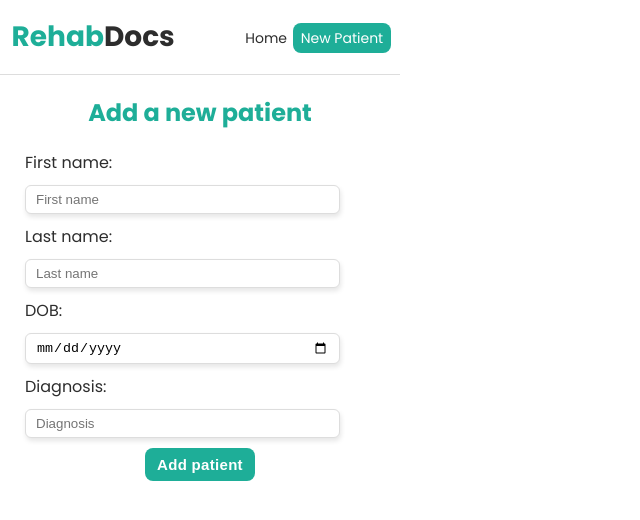
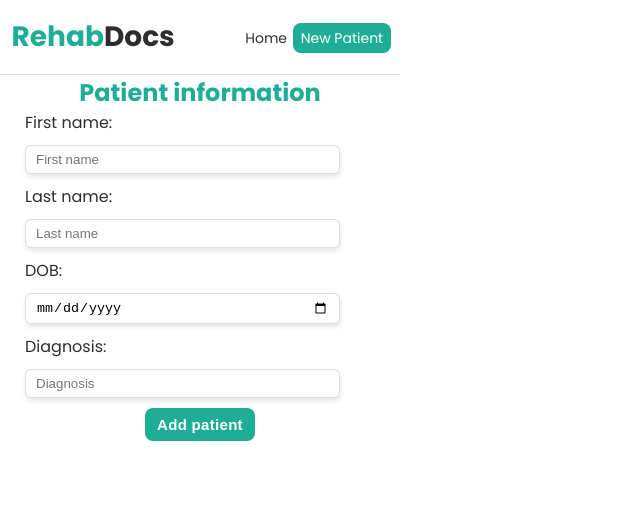
Before and after one commit to diegoram23/rehab-docs, a React (Create React App) app: page /#/newPatient in a window 1280 px wide. Shown: the top 520 px of the page, without its empty margins (0-640 px from the left). Built offline with nearby package versions, Linux system fonts and the light colour scheme; no server answers; sample sign-in values are in the browser's storage.

Commit message:
set up useParams

```diff
--- a/src/App.js
+++ b/src/App.js
@@ -2,6 +2,7 @@ import { HashRouter, Routes, Route } from 'react-router-dom'
 import HeaderLayout from './layouts/HeaderLayout';
 import Home from './pages/Home';
 import NewPatientForm from './pages/NewPatientForm';
+import PatientDetails from './pages/PatientDetails';
 
 
 function App() {
@@ -11,7 +12,8 @@ function App() {
         <Routes>
           <Route path='/' element={<HeaderLayout />}>
             <Route index element={<Home />} />
-            <Route path='/newpatient' element={<NewPatientForm />}/>
+            <Route path='/newPatient' element={<NewPatientForm />}/>
+            <Route path='/patient/:id' element={<PatientDetails />}/>
           </Route>
         </Routes>
       </HashRouter>
--- a/src/components/PatientList.js
+++ b/src/components/PatientList.js
@@ -1,7 +1,10 @@
+import { useNavigate } from "react-router-dom";
+
 import { db } from "../firebase/config";
 import { doc, deleteDoc } from "firebase/firestore";
 
 const PatientList = ({ patients }) => {
+    const navigate= useNavigate()
 
     const handleClick = async (id) => {
         console.log(id)
@@ -20,7 +23,7 @@ const PatientList = ({ patients }) => {
                     <p><strong>DOB: </strong>{patient.DOB}</p>
                     <div className="inline">
                         <p><strong>Dx: </strong>{patient.Diagnosis}</p>
-                        <button className="all-notes-btn">Tx. history</button>
+                        <button onClick={() => navigate(`/patient/${patient.id}`)} className="all-notes-btn">History</button>
                         <button className="new-note-btn">New note</button>
                     </div>
                 </section>
--- a/src/index.css
+++ b/src/index.css
@@ -42,6 +42,10 @@ nav a.active {
   background-color: #1eae98;
   border-radius: 8px;
   padding: 5px 8px;
+}
+
+h2 {
+  margin: 0;
 }
 
 .patients-container {
--- a/src/layouts/HeaderLayout.js
+++ b/src/layouts/HeaderLayout.js
@@ -7,7 +7,7 @@ const HeaderLayout = () => {
                 <h1>Rehab<span>Docs</span></h1>
                 <nav className="nav-links">
                     <NavLink to="/">Home</NavLink>
-                    <NavLink to="/newpatient">New Patient</NavLink>
+                    <NavLink to="/newPatient">New Patient</NavLink>
                 </nav>
             </header>
             <Outlet />
--- a/src/pages/NewPatientForm.js
+++ b/src/pages/NewPatientForm.js
@@ -33,7 +33,7 @@ const NewPatientForm = () => {
     return (
         <div className="patient-form">
 
-            <h2>Add a new patient</h2>
+            <h2>Patient information</h2>
 
             <form onSubmit={handleSubmit}>
                 <label>
@@ -75,8 +75,8 @@ const NewPatientForm = () => {
                         onChange={(e) => setDiagnosis(e.target.value)}
                     />
                 </label>
-                {!isPending && <button>Add patient</button>}
-                {isPending && <button disabled>Adding patient...</button>}
+                {!isPending && <button className="patient-form-btn">Add patient</button>}
+                {isPending && <button className="patient-form-btn" disabled>Adding patient...</button>}
                 <p>{first} {last} {DOB} {Diagnosis}</p>
             </form>
         </div>
--- /dev/null
+++ b/src/pages/PatientDetails.js
@@ -0,0 +1,11 @@
+import { useParams } from "react-router-dom";
+
+const PatientDetails = () => {
+    const {id} = useParams()
+
+    return (
+        <h2>{id}</h2>
+     );
+}
+
+export default PatientDetails;
```
